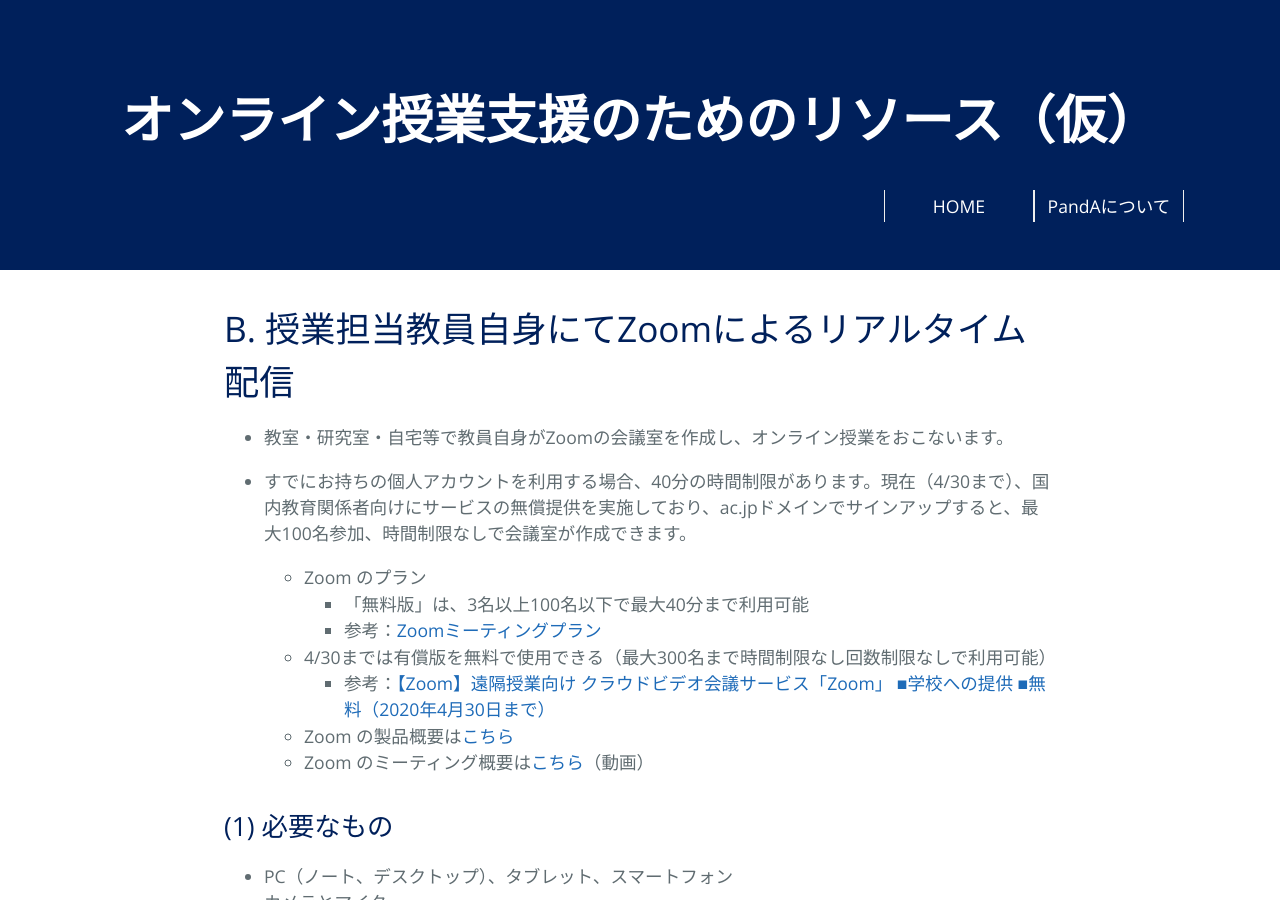
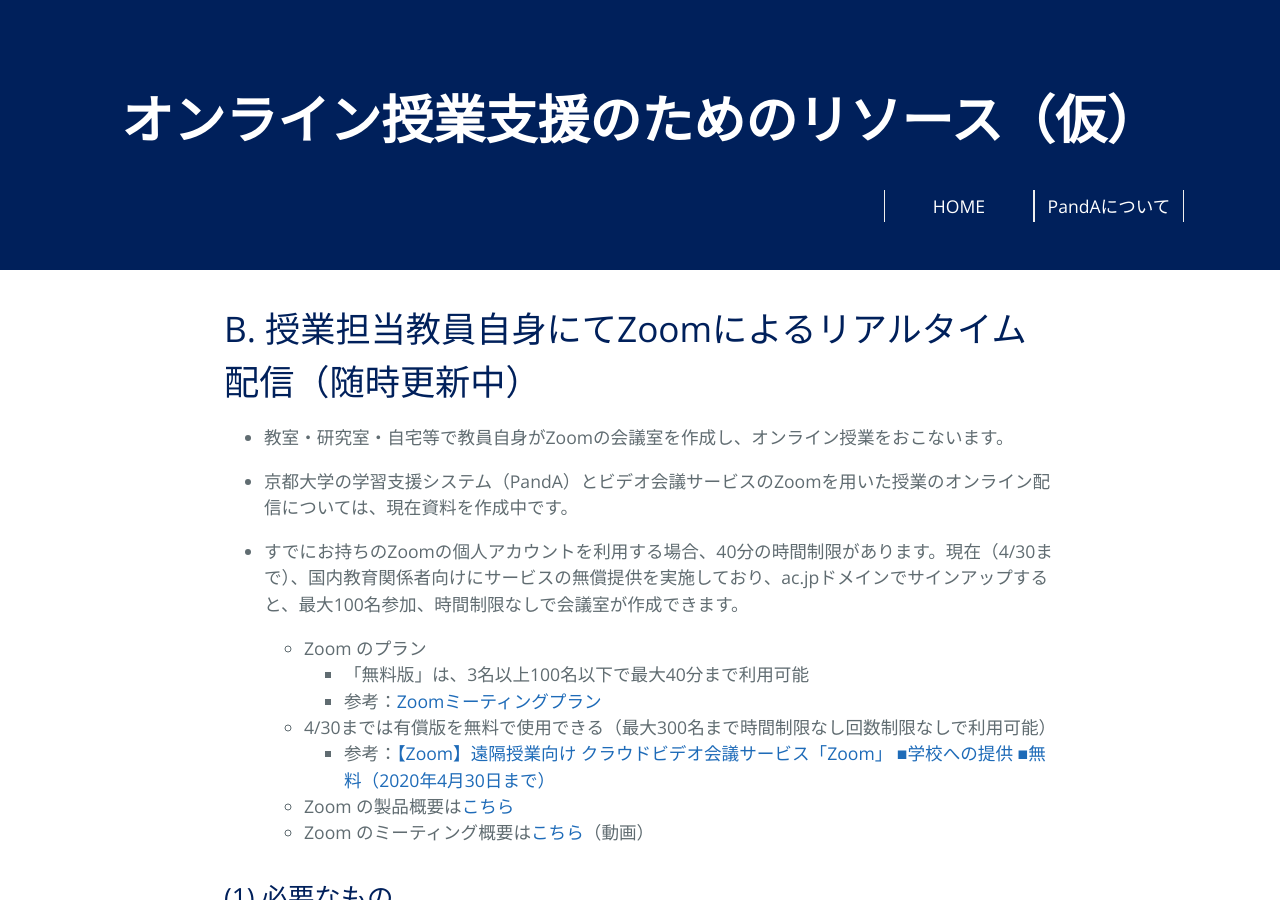
Before and after one commit to kyoto-u/online-edu, a Jekyll site: the page built from b_zoom_own.md, in a window 1280 px wide and 900 px high. Built offline with Jekyll 4.4.1, drawn with Linux system fonts in a browser that asks for light colours.

Commit message:
Update b_zoom_own.md

```diff
--- a/b_zoom_own.md
+++ b/b_zoom_own.md
@@ -2,11 +2,13 @@
 layout: default
 title: {{ site.name }}
 ---
-# B. 授業担当教員自身にてZoomによるリアルタイム配信
+# B. 授業担当教員自身にてZoomによるリアルタイム配信（随時更新中）
 
 - 教室・研究室・自宅等で教員自身がZoomの会議室を作成し、オンライン授業をおこないます。
 
-- すでにお持ちの個人アカウントを利用する場合、40分の時間制限があります。現在（4/30まで）、国内教育関係者向けにサービスの無償提供を実施しており、ac.jpドメインでサインアップすると、最大100名参加、時間制限なしで会議室が作成できます。
+- 京都大学の学習支援システム（PandA）とビデオ会議サービスのZoomを用いた授業のオンライン配信については、現在資料を作成中です。
+
+- すでにお持ちのZoomの個人アカウントを利用する場合、40分の時間制限があります。現在（4/30まで）、国内教育関係者向けにサービスの無償提供を実施しており、ac.jpドメインでサインアップすると、最大100名参加、時間制限なしで会議室が作成できます。
   - Zoom のプラン
     - 「無料版」は、3名以上100名以下で最大40分まで利用可能
     - 参考：[Zoomミーティングプラン](https://zoom.us/pricing)
```
